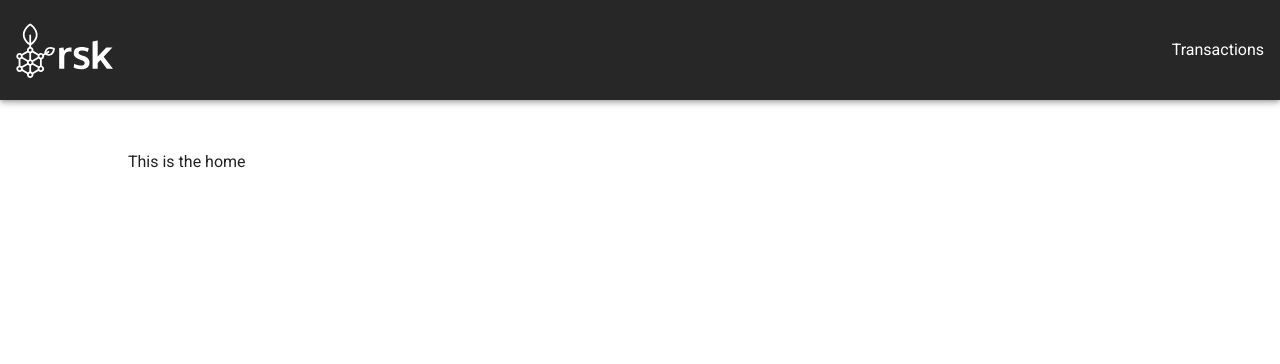
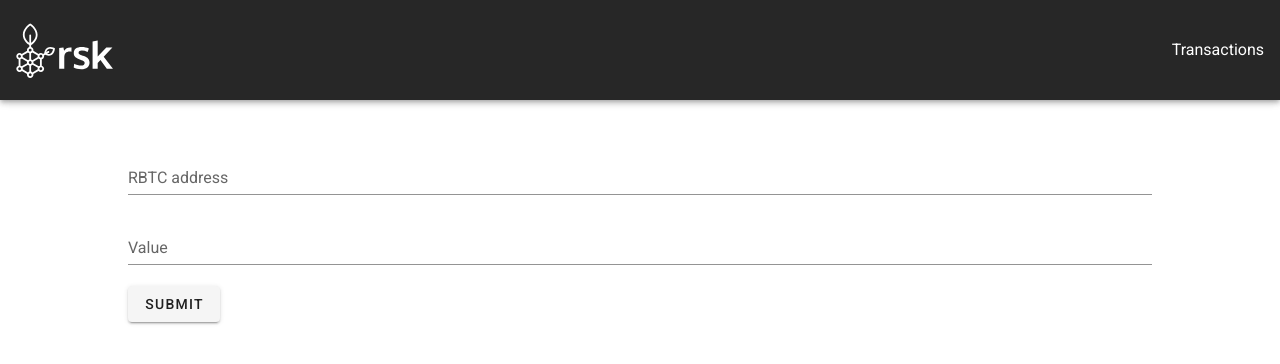
Before and after one commit to emdx-dex/fastbtc-rsk, a Vue app in the folder frontend/: page / in a window 1280 px wide. Shown: the top 364 px of the page. Built offline with nearby package versions, Linux system fonts and the light colour scheme; no server answers.

Commit message:
connect with FE

```diff
--- a/frontend/package.json
+++ b/frontend/package.json
@@ -8,7 +8,9 @@
     "lint": "vue-cli-service lint"
   },
   "dependencies": {
+    "axios": "^0.21.1",
     "core-js": "^3.6.5",
+    "lodash": "^4.17.20",
     "vue": "^2.6.11",
     "vue-router": "^3.2.0",
     "vuetify": "^2.4.0",
--- /dev/null
+++ b/frontend/src/services/index.js
@@ -0,0 +1 @@
+export { default as createOrder } from "./order/create";
--- /dev/null
+++ b/frontend/src/services/order/create.js
@@ -0,0 +1,11 @@
+import { post } from "../shared";
+
+export default (order) => {
+  return post('/order', order)
+    .then(({ data }) => {
+      return data;
+    })
+    .catch(({ response }) => {
+      throw (response.data.error);
+    });
+}
--- /dev/null
+++ b/frontend/src/services/shared.js
@@ -0,0 +1,29 @@
+import axios from 'axios';
+
+const API_URL = process.env.VUE_APP_API_URL;
+
+console.log('--- ', API_URL);
+
+export const httpDelete = (endpoint, data = {}) => {
+  return axios.delete(`${API_URL}${endpoint}`, {
+    data
+  });
+}
+
+export const get = (endpoint, params = {}) => {
+  return axios.get(`${API_URL}${endpoint}`, {
+    params
+  });
+}
+
+export const post = (endpoint, params, options = {}) => {
+  return axios.post(`${API_URL}${endpoint}`, params, {
+    ...options
+  });
+}
+
+export const put = (endpoint, params, options = {}) => {
+  return axios.put(`${API_URL}${endpoint}`, params, {
+    ...options
+  });
+}
--- a/frontend/src/views/Home.vue
+++ b/frontend/src/views/Home.vue
@@ -1,12 +1,28 @@
 <template>
   <div class="home">
     <page>
-      <div>This is the home</div>
+      <v-form ref="form">
+        <v-text-field
+          v-model="rbtcAddress"
+          :rules="rbtcAddressRule"
+          label="RBTC address"
+          required
+        ></v-text-field>
+        <v-text-field
+          v-model="value"
+          :rules="valueRule"
+          label="Value"
+          required
+        ></v-text-field>
+        <v-btn class="mr-4" type="submit" @click="submit"> submit </v-btn>
+      </v-form>
     </page>
   </div>
 </template>
 
 <script>
+import { createOrder } from "@/services";
+import isNaN from "lodash/isNaN";
 import Page from "@/components/page.vue";
 
 export default {
@@ -14,8 +30,23 @@ export default {
   components: {
     Page,
   },
-  data: () => ({}),
-  methods: {},
+  data: () => ({
+    rbtcAddress: "",
+    rbtcAddressRule: [(v) => v !== ""],
+    valid: false,
+    value: "",
+    valueRule: [(v) => !isNaN(Number(v))],
+  }),
+  methods: {
+    submit(event) {
+      // TODO: Make validation work.
+      const { rbtcAddress, value } = this;
+
+      event.preventDefault();
+
+      createOrder({ rbtcAddress, value });
+    },
+  },
 };
 </script>
 
--- a/frontend/vue.config.js
+++ b/frontend/vue.config.js
@@ -5,7 +5,7 @@ module.exports = {
   devServer: {
     //open: process.platform === 'darwin',
     //host: '0.0.0.0',
-    port: 5555, // CHANGE YOUR PORT HERE!
+    port: 5556, // CHANGE YOUR PORT HERE!
     //disableHostCheck: true,
     compress: true,
     public: 'fastbtc.emdx.io' // That solved it
```
Also changed, not shown: 2 other files (tests, documents, lock files or other folders).
